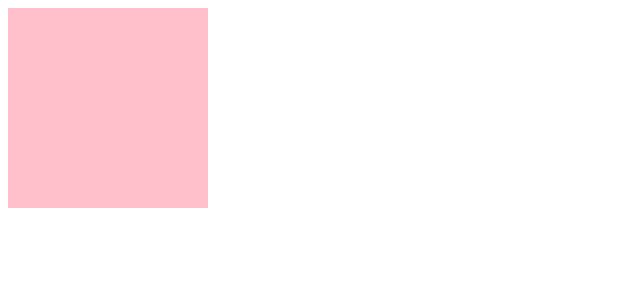
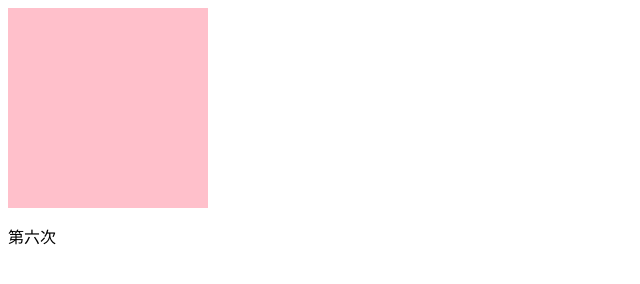
Before and after one commit to dufangfangshuyi/try, a plain HTML site: page index.html in a window 1280 px wide. Shown: the whole page, without its empty margins (0-640 px from the left). Drawn offline with Linux system fonts and the light colour scheme.

Commit message:
第六次提交

```diff
--- a/index.html
+++ b/index.html
@@ -14,5 +14,6 @@
 </head>
 <body>
 	<div></div>
+	<p>第六次</p>
 </body>
 </html>
```
